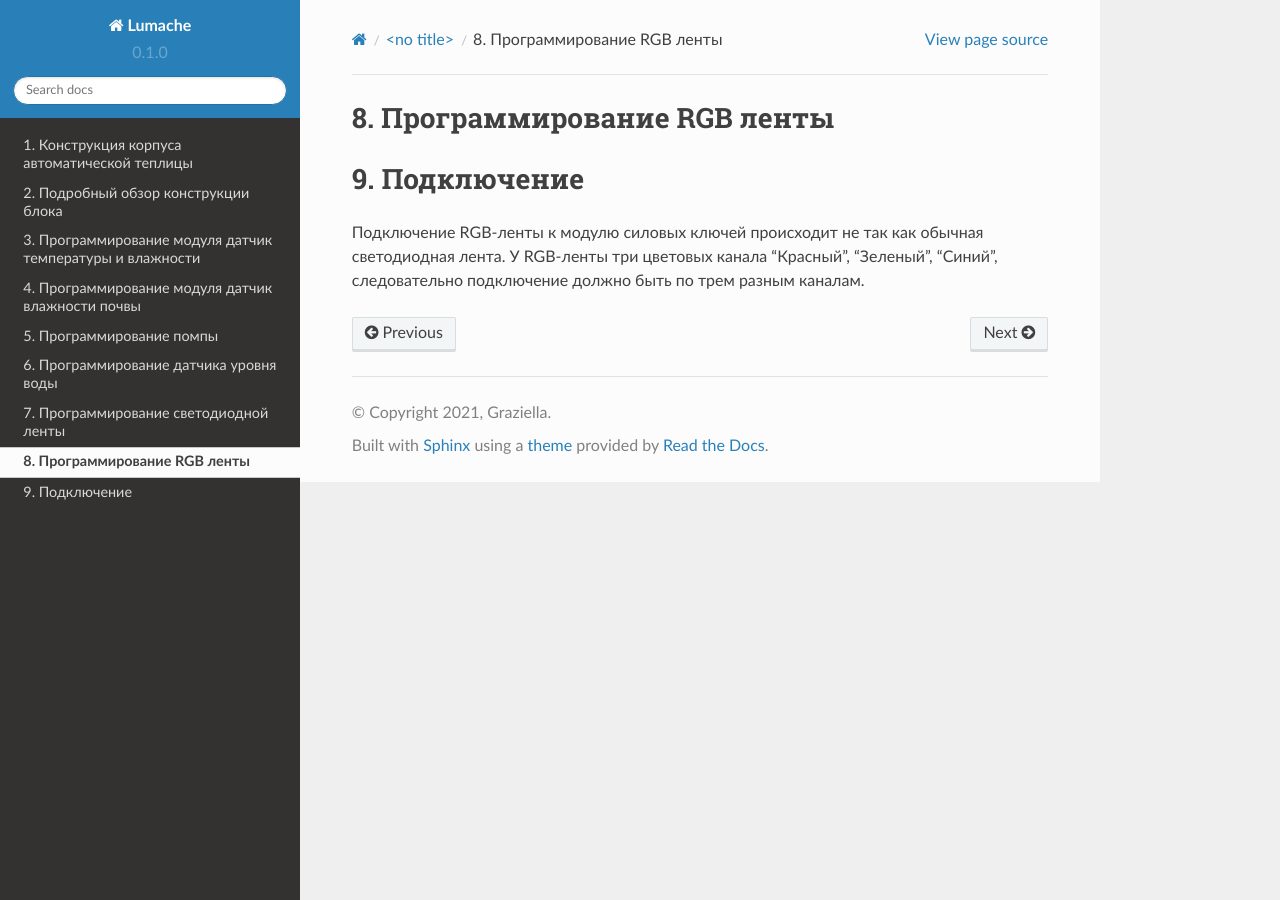
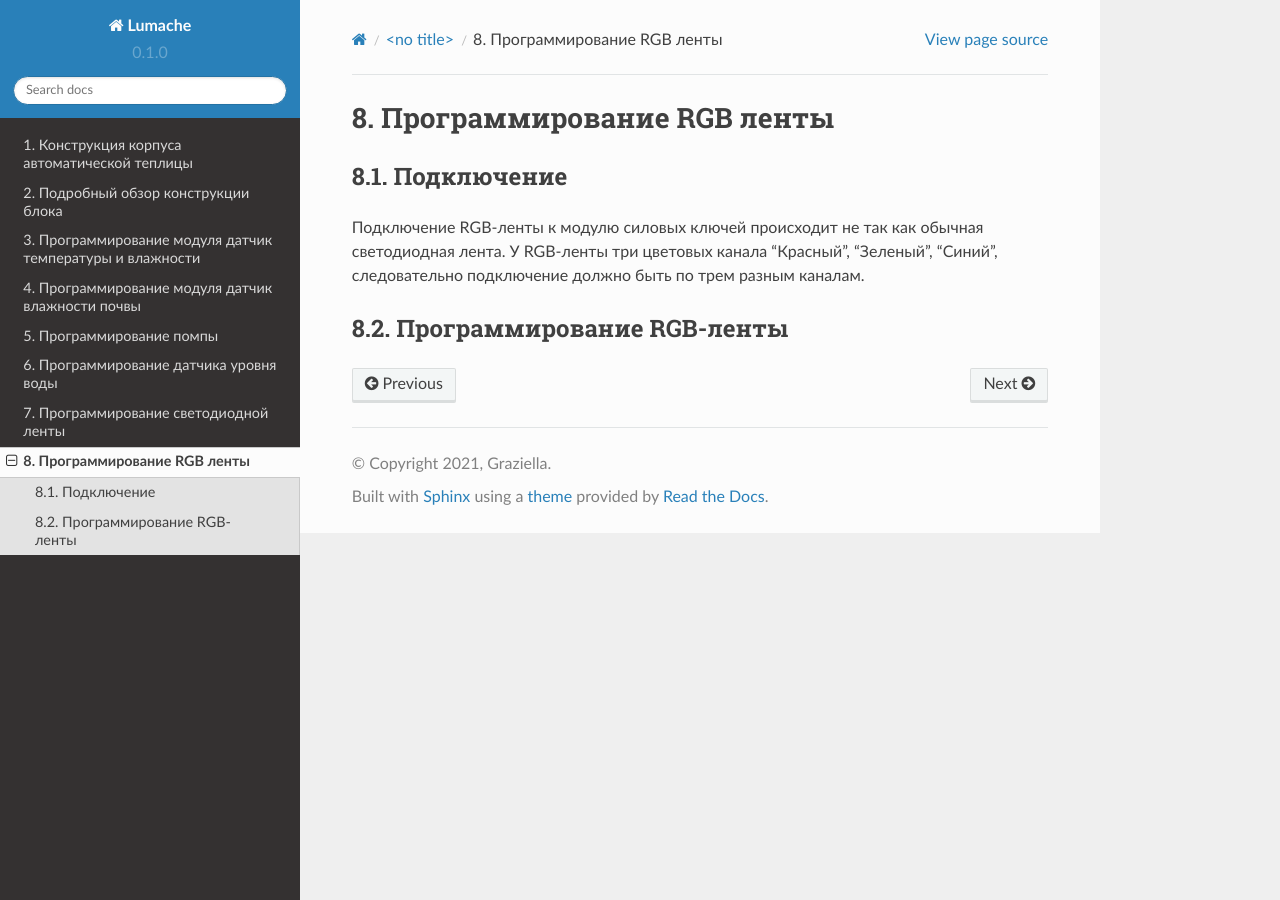
Before and after one commit to BBanwz/book_AL_GH, a Sphinx documentation site: the page built from docs/source/2/7.rst, in a window 1280 px wide. Built offline with Sphinx 7.4.7 and the Read the Docs theme 2.0.0, drawn with Linux system fonts in a browser that asks for light colours; pages that are not in the unit, such as notebooks, are missing from menus.

Commit message:
Update 7.rst

```diff
--- a/docs/source/2/7.rst
+++ b/docs/source/2/7.rst
@@ -1,7 +1,10 @@
 Программирование RGB ленты
---------------------------
+==========================
 
 Подключение
 -----------
 
 Подключение RGB-ленты к модулю силовых ключей происходит не так как обычная светодиодная лента. У RGB-ленты три цветовых канала “Красный”, “Зеленый”, “Синий”, следовательно подключение должно быть по трем разным каналам.
+
+Программирование RGB-ленты
+--------------------------
```
